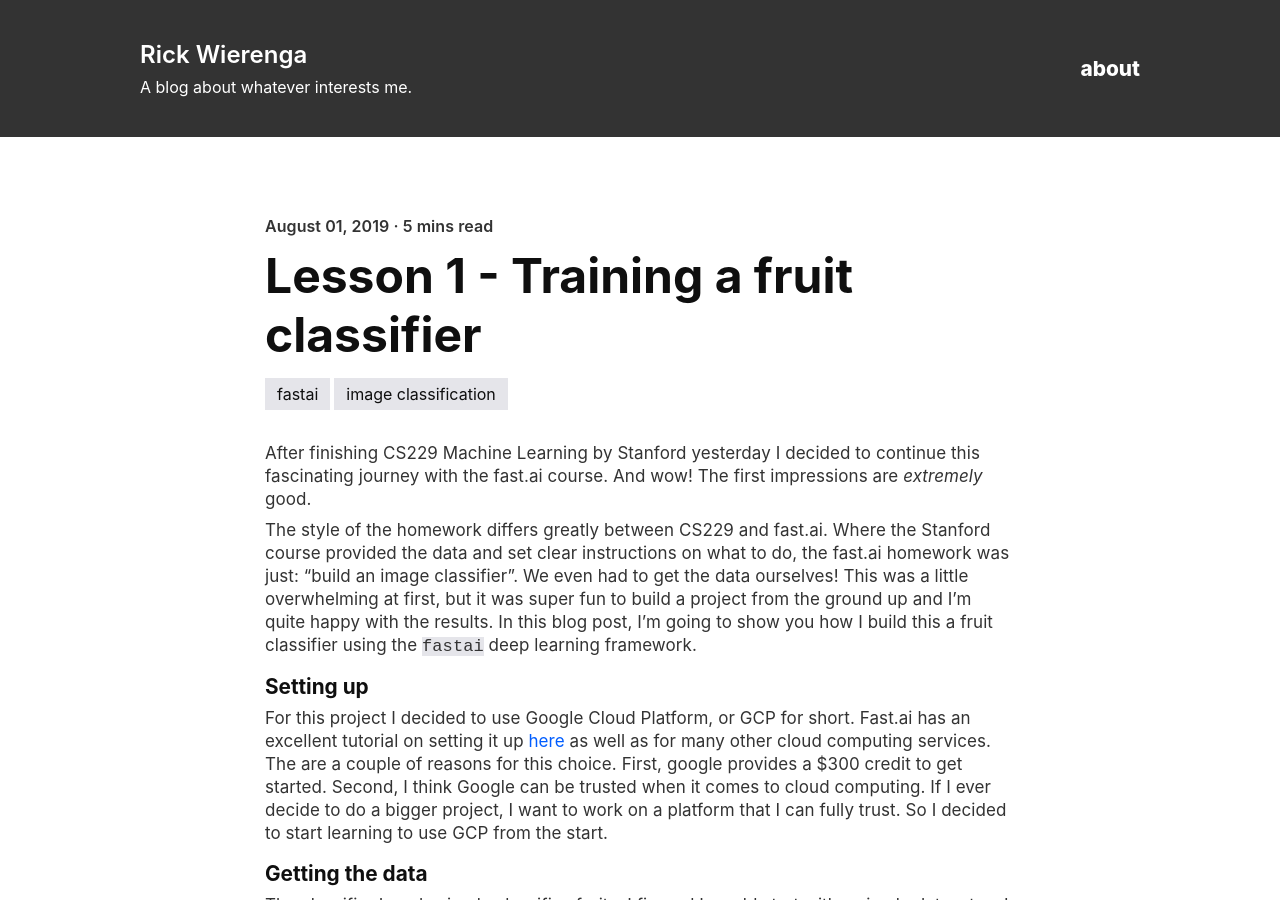
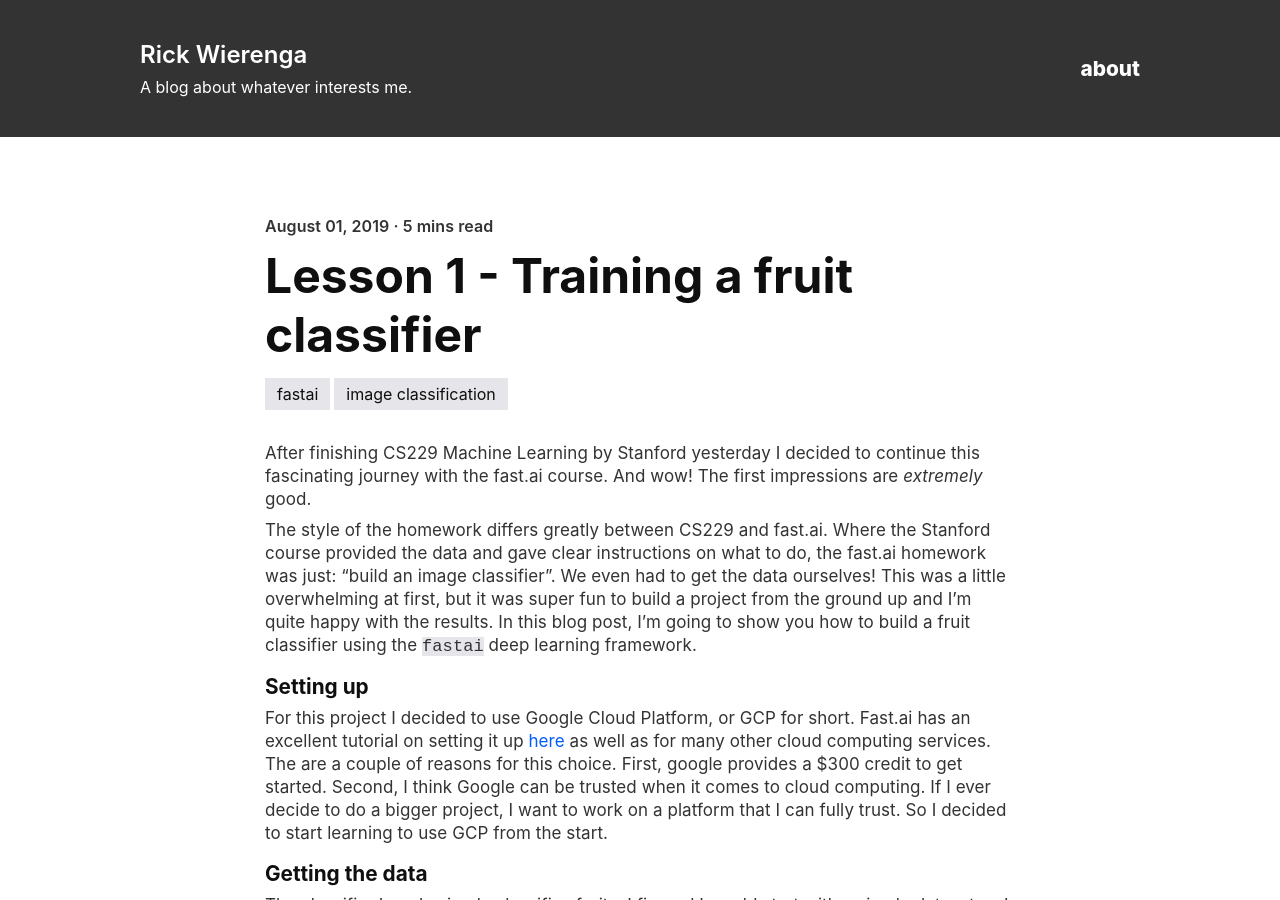
Before and after one commit to rickwierenga/rickwierenga.github.io, a Jekyll site: the page built from _posts/2019-08-01-FastAI2019-1.md, in a window 1280 px wide and 900 px high. Built offline with Jekyll 4.4.1, drawn with Linux system fonts in a browser that asks for light colours; nearby versions of some CDN libraries; formulas are drawn with MathJax 3; some of the changed text lies outside the part shown.

Commit message:
fix typo

```diff
--- a/_posts/2019-08-01-FastAI2019-1.md
+++ b/_posts/2019-08-01-FastAI2019-1.md
@@ -9,7 +9,7 @@ tags:
 
 After finishing CS229 Machine Learning by Stanford yesterday I decided to continue this fascinating journey with the fast.ai course. And wow! The first impressions are _extremely_ good.
 
-The style of the homework differs greatly between CS229 and fast.ai. Where the Stanford course provided the data and set clear instructions on what to do, the fast.ai homework was just: "build an image classifier". We even had to get the data ourselves! This was a little overwhelming at first, but it was super fun to build a project from the ground up and I’m quite happy with the results. In this blog post, I’m going to show you how I build this a fruit classifier using the `fastai` deep learning framework.
+The style of the homework differs greatly between CS229 and fast.ai. Where the Stanford course provided the data and gave clear instructions on what to do, the fast.ai homework was just: "build an image classifier". We even had to get the data ourselves! This was a little overwhelming at first, but it was super fun to build a project from the ground up and I’m quite happy with the results. In this blog post, I’m going to show you how to build a fruit classifier using the `fastai` deep learning framework.
 
 ## Setting up
 For this project I decided to use Google Cloud Platform, or GCP for short. Fast.ai has an excellent tutorial on setting it up [here](https://course.fast.ai/start_gcp.html) as well as for many other cloud computing services. The are a couple of reasons for this choice. First, google provides a $300 credit to get started. Second, I think Google can be trusted when it comes to cloud computing. If I ever decide to do a bigger project, I want to work on a platform that I can fully trust. So I decided to start learning to use GCP from the start.
```
Also changed, not shown: other parts of _posts/2019-08-01-FastAI2019-1.md (+1 -1 lines).
